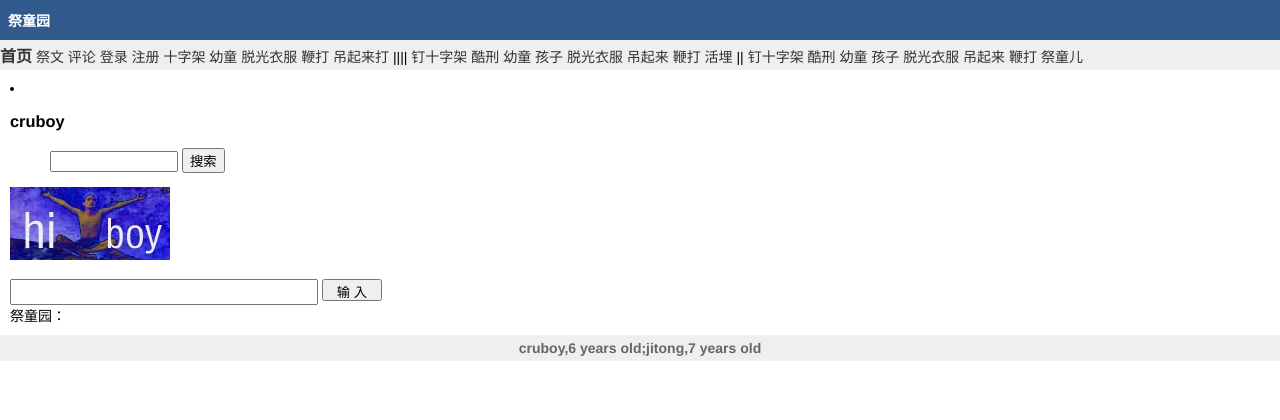
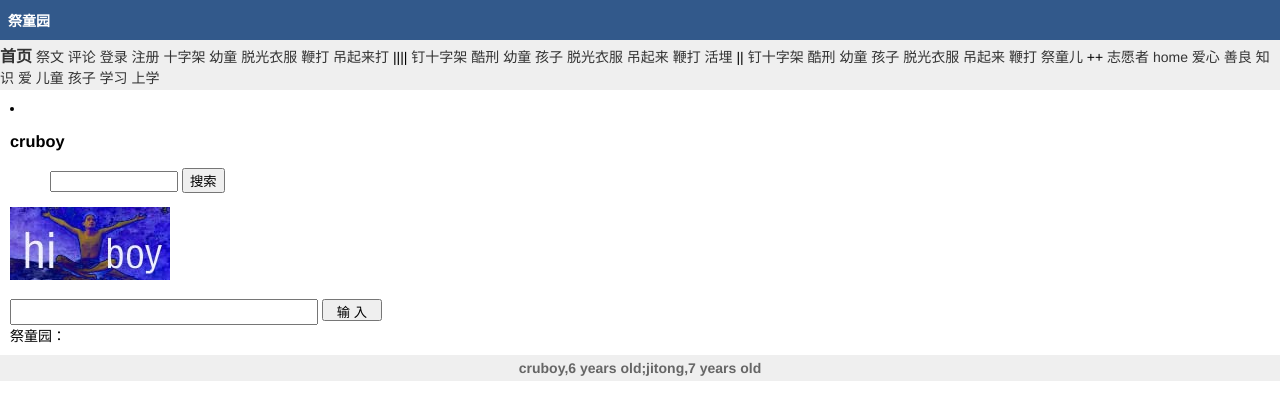
Before and after one commit to jitongr/jitong, a PHP site: page / in a window 1280 px wide. Shown: the top 420 px of the page. Run offline with PHP 8.4, Linux system fonts and the light colour scheme; data that the repository does not hold is empty.

```diff
--- a/view/header.php
+++ b/view/header.php
@@ -64,8 +64,17 @@ a:link,a:visited,a:hover,a:active {text-decoration: none;color:#333;}
 <a href="/?cp=-47" >脱光衣服</a>
 <a href="/?cp=-5" >吊起来</a>
 <a href="/?cp=-4" >鞭打</a>
-<a href="/?cp=-97" >祭童儿</a>
-
+<a href="/?cp=-97" >祭童儿</a> ++
+<a href="<?php echo BLOG_URL; ?>?cp=48" <?php if($cpid==48)echo 'id="active"'; ?>>志愿者</a></li>
+<a href="<?php echo BLOG_URL; ?>?cp=72" <?php if($cpid==72)echo 'id="active"'; ?>>home</a></li>
+<a href="<?php echo BLOG_URL; ?>?cp=468" <?php if($cpid==468)echo 'id="active"'; ?>>爱心</a></li>
+<a href="<?php echo BLOG_URL; ?>?cp=405" <?php if($cpid==405)echo 'id="active"'; ?>>善良</a></li>
+<a href="<?php echo BLOG_URL; ?>?cp=136" <?php if($cpid==136)echo 'id="active"'; ?>>知识</a></li>
+<a href="<?php echo BLOG_URL; ?>?cp=182" <?php if($cpid==182)echo 'id="active"'; ?>>爱</a></li>
+<a href="<?php echo BLOG_URL; ?>?cp=27310"<?php if($cpid==27310)echo 'id="active"'; ?> >儿童</a> </li>
+<a href="<?php echo BLOG_URL; ?>?cp=798" <?php if($cpid==798)echo 'id="active"'; ?>>孩子</a> </li>
+<a href="<?php echo BLOG_URL; ?>?cp=54" <?php if($cpid==54)echo 'id="active"'; ?>>学习</a></li>
+<a href="<?php echo BLOG_URL; ?>?cp=653" <?php if($cpid==653)echo 'id="active"'; ?>>上学</a> </li>
 
 
 </div>
```
